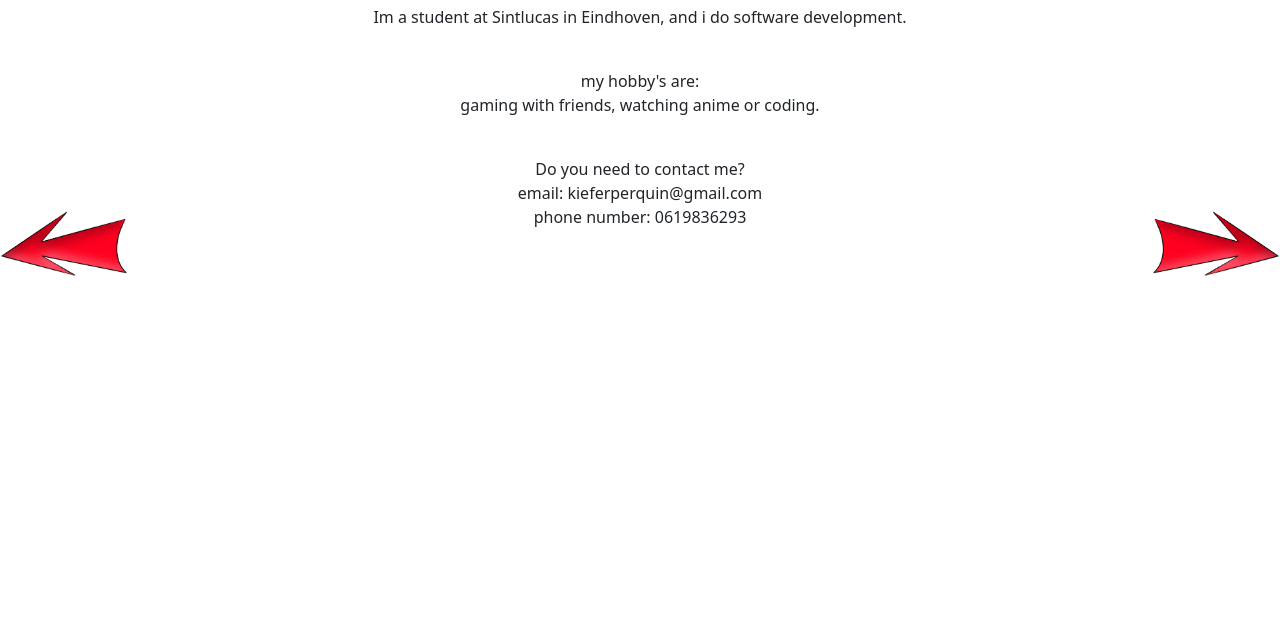
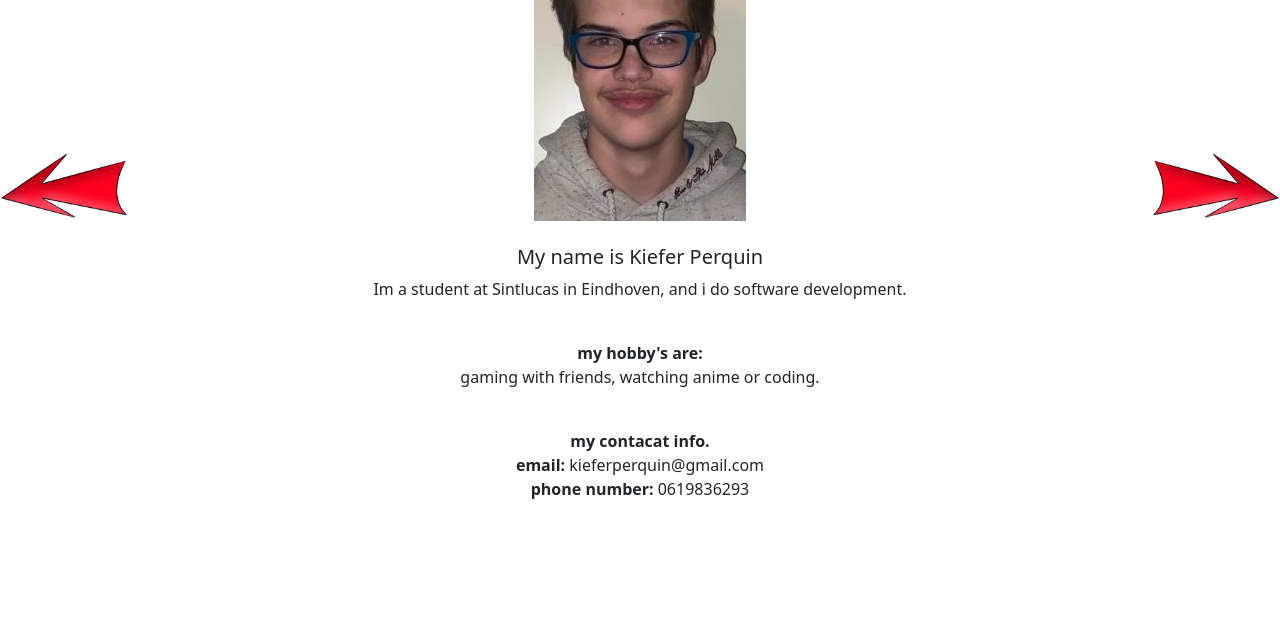
Before and after one commit to kieferperquin/kieferperquin.github.io, a plain HTML site: page pages/aboutMe.html in a window 1280 px wide. Shown: the part 167-800 px from the top of the page. Drawn offline with nearby package versions, Linux system fonts and the light colour scheme.

Commit message:
made it better

```diff
--- a/pages/aboutMe.html
+++ b/pages/aboutMe.html
@@ -6,7 +6,7 @@
     <link rel="stylesheet" href="../style/style.css">
 </head>
 <body>
-    <nav class="navbar navbar-expand-lg bg-light border border-dark border-bottom ">
+    <nav class="navbar navbar-expand-lg bg-light border border-dark border-bottom fixed-top">
         <div class="container-fluid">
             <div class="collapse navbar-collapse justify-content-center" id="navbarNav">
                 <ul class="navbar-nav">
@@ -34,21 +34,21 @@
                 </form>
             </div>
             <div class="col-8">
-                <h1>Welcome to about me</h1>
-                <img src="" alt="me">
+                <h1>Welcome to about me</h1><br>
+                <img src="../images/me.png" alt="me"><br><br>
 
                 <h5>My name is Kiefer Perquin</h5>
                 <p>
                     Im a student at Sintlucas in Eindhoven, and i do software development. <br>
                 </p><br>
                 <p>
-                    my hobby's are: <br>
+                    <strong>my hobby's are:</strong><br>
                     gaming with friends, watching anime or coding.
                 </p><br>
                 <p>
-                    Do you need to contact me? <br>
-                    email: kieferperquin@gmail.com <br>
-                    phone number: 0619836293<br>
+                    <strong>my contacat info.</strong><br>
+                    <strong>email:</strong> kieferperquin@gmail.com <br>
+                    <strong>phone number: </strong>0619836293<br>
                 </p>
 
             </div>
```
Also changed, not shown: pages/ambition.html (+1 -1 lines), pages/clicker.html (+1 -1 lines), pages/emptyPage.html (+1 -1 lines), pages/pong.html (+1 -1 lines), pages/projects.html (+1 -1 lines), pages/resume.html (+1 -1 lines), images/me.png (added).
